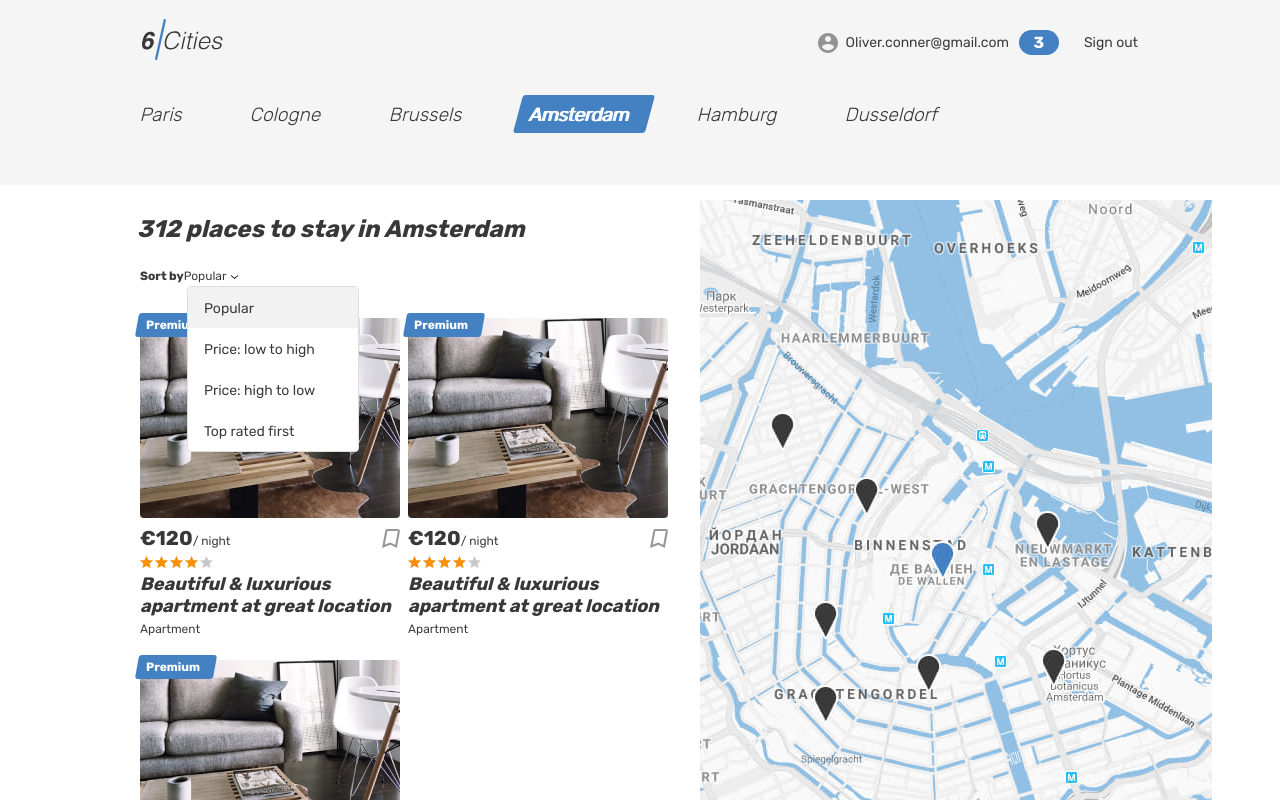
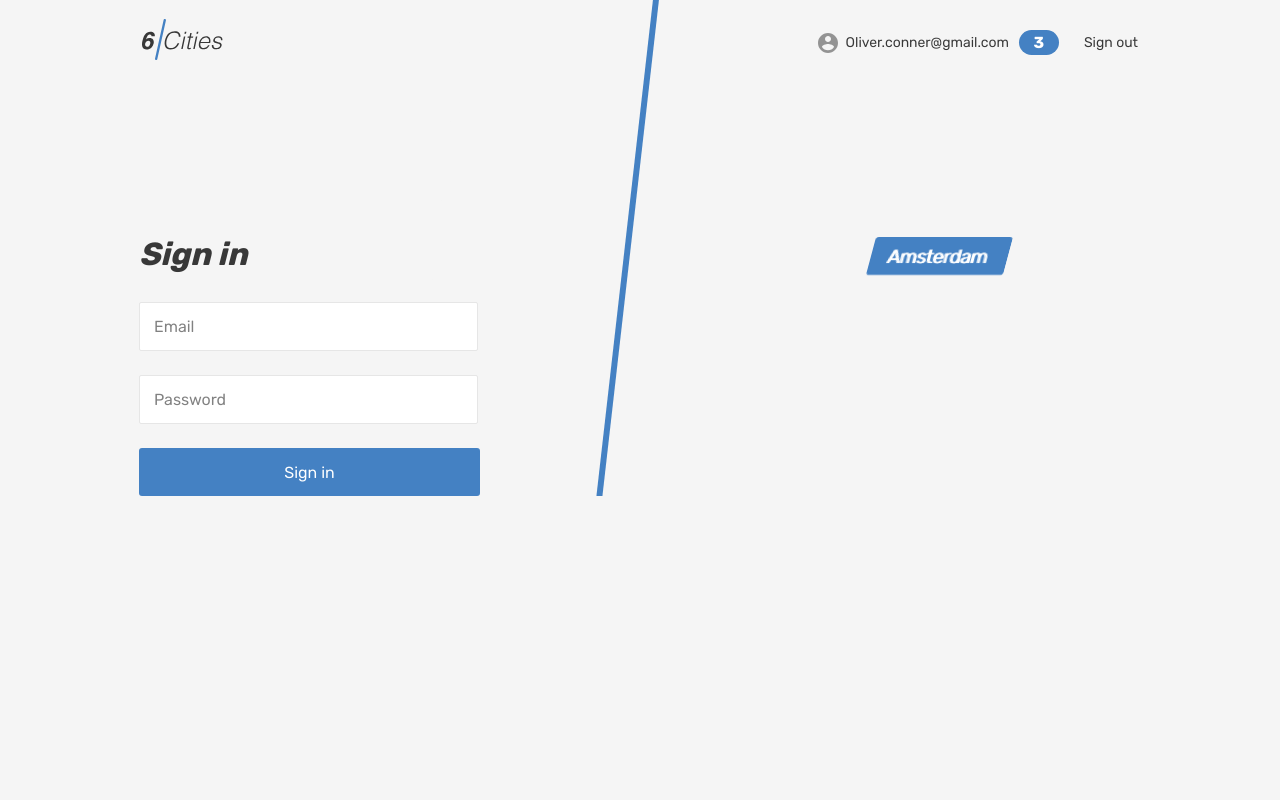
Before and after one commit to sergs1305/2242685-six-cities-angular, an Angular app: page /login in a window 1280 px wide. Shown: the top 800 px of the page. Built offline with nearby package versions, Linux system fonts and the light colour scheme.

Commit message:
Добавит outlet.

```diff
--- a/src/app/app.component.html
+++ b/src/app/app.component.html
@@ -28,6 +28,7 @@
     </div>
   </header>
 
-  <app-main></app-main>
+  <router-outlet></router-outlet>
+  <!-- <app-main></app-main> -->
 
 </div>
--- a/src/app/app.component.ts
+++ b/src/app/app.component.ts
@@ -1,10 +1,10 @@
 import { Component } from '@angular/core';
-// import { RouterOutlet } from '@angular/router';
-import { MainComponent } from "./main/main.component";
+import { RouterOutlet } from '@angular/router';
+// import { MainComponent } from "./main/main.component";
 
 @Component({
   selector: 'app-root',
-  imports: [MainComponent], // RouterOutlet
+  imports: [RouterOutlet],
   templateUrl: './app.component.html',
   styleUrl: './app.component.css'
 })
```
